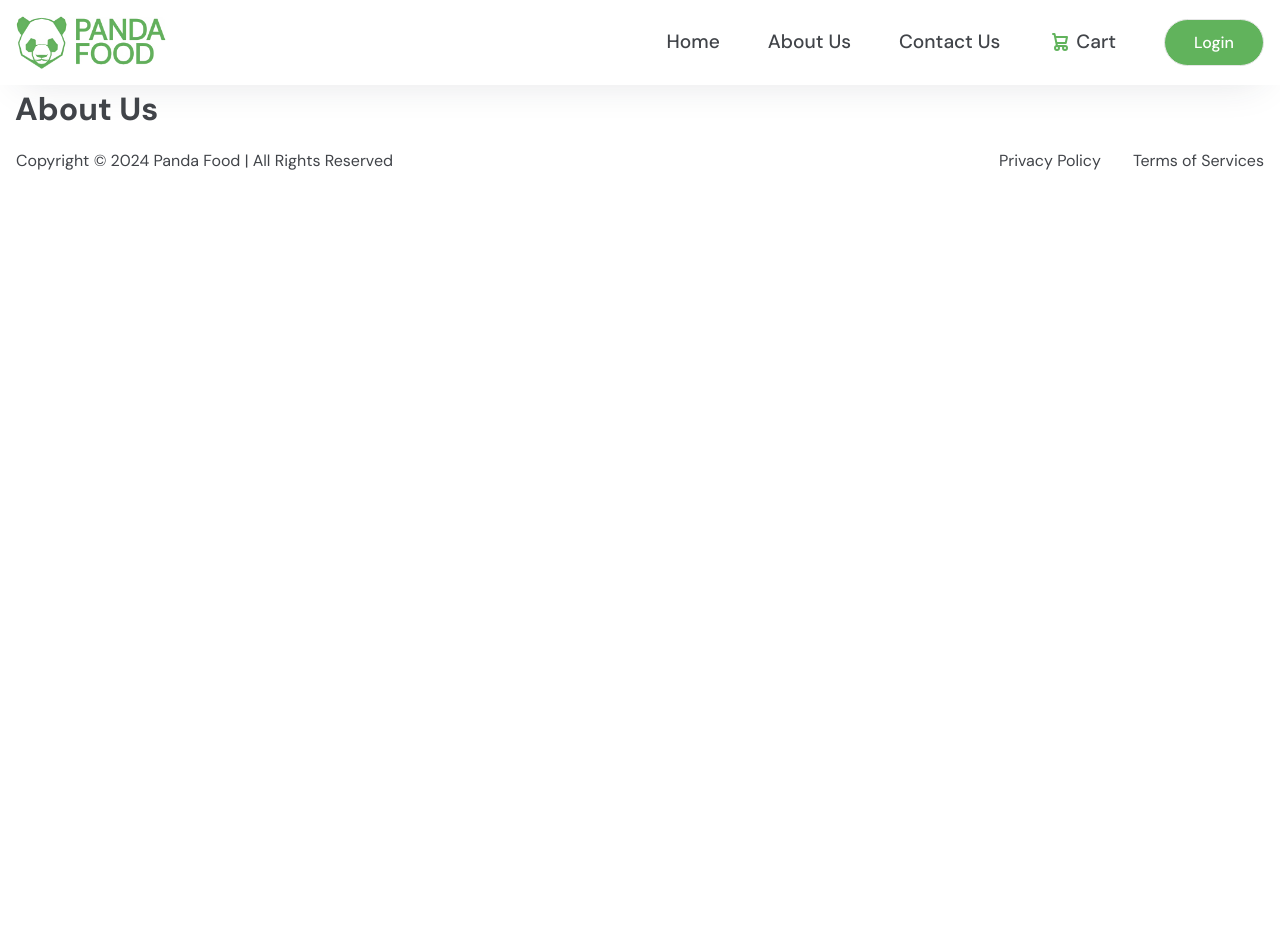
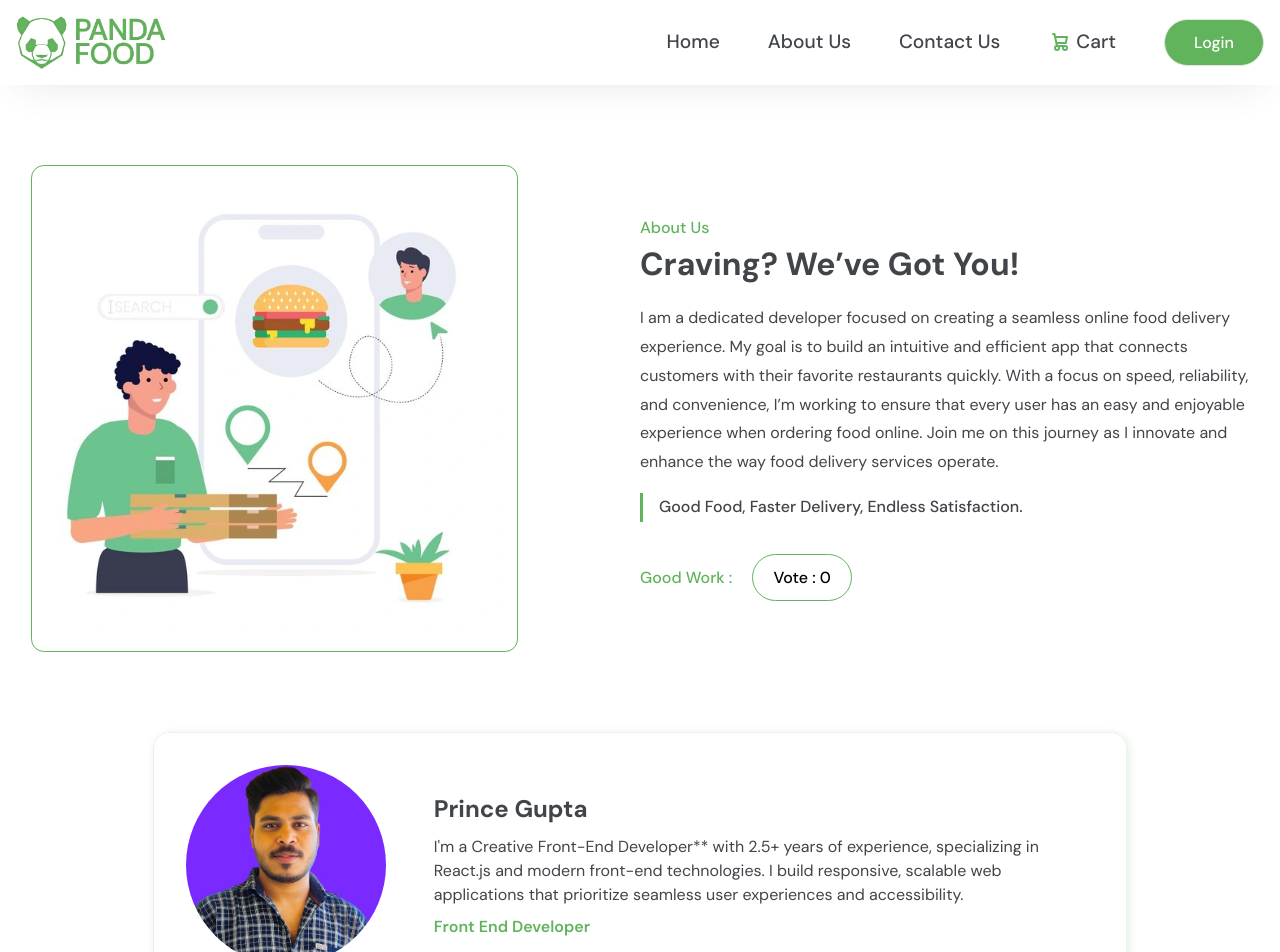
Before and after one commit to princegupta1998/Panda-Food-Delivery-App, a React (Vite) app: page /about-us in a window 1280 px wide. Shown: the top 952 px of the page. Before the commit the page ends 800 px from the top, so only its background shows below. Built offline with nearby package versions, Linux system fonts and the light colour scheme; no server answers.

Commit message:
Added the about page using class based component and Learned about the react lifecycle methods

```diff
--- a/src/App.js
+++ b/src/App.js
@@ -31,7 +31,7 @@ const appRouter = createBrowserRouter([
       },
       {
         path: "/about-us",
-        element: <AboutUs />,
+        element: <AboutUs title={"Craving? We’ve Got You!"} />,
       },
       {
         path: "/contact-us",
--- a/src/components/about_us/AboutUs.js
+++ b/src/components/about_us/AboutUs.js
@@ -1,9 +1,73 @@
-const AboutUs = () => {
-  return (
-    <div id="about-us" className="container">
-      <h1>About Us</h1>
-    </div>
-  );
-};
+import React from "react";
+import "./aboutus.css";
+import AboutImg from "../../assets/images/About_us.webp";
+import UserCard from "./UserCard.js";
+
+class AboutUs extends React.Component {
+  constructor(props) {
+    super(props);
+    this.state = {
+      vote: 0,
+    };
+    console.log("Parent Constructor Called");
+  }
+
+  componentDidMount() {
+    this.timer = setInterval(() => {
+      console.log("Hello i am from setinterval");
+    }, 1000);
+    console.log("Parent ComponentDidMount Called");
+  }
+
+  componentWillUnmount() {
+    clearInterval(this.timer);
+    console.log("Parent componentWillUnmounte");
+  }
+
+  render() {
+    console.log("Parent Render Method called");
+    const { title } = this.props;
+    const { vote } = this.state;
+
+    return (
+      <div id="about-us" className="container">
+        <div className="about-wrapper">
+          <div className="about-image">
+            <img src={AboutImg} alt="About Us" loading="lazy"></img>
+          </div>
+          <div className="about-content">
+            <span>About Us</span>
+            <h2>{title}</h2>
+            <p>
+              I am a dedicated developer focused on creating a seamless online
+              food delivery experience. My goal is to build an intuitive and
+              efficient app that connects customers with their favorite
+              restaurants quickly. With a focus on speed, reliability, and
+              convenience, I’m working to ensure that every user has an easy and
+              enjoyable experience when ordering food online. Join me on this
+              journey as I innovate and enhance the way food delivery services
+              operate.
+            </p>
+            <blockquote>
+              Good food, faster delivery, endless satisfaction.
+            </blockquote>
+            <span>Good Work : </span>
+            <button
+              className="button about-vote"
+              onClick={() => {
+                this.setState({
+                  vote: this.state.vote + 1,
+                });
+              }}
+            >
+              Vote : {vote}
+            </button>
+          </div>
+        </div>
+        <UserCard designation={"Front End Developer"} />
+      </div>
+    );
+  }
+}
 
 export default AboutUs;
--- /dev/null
+++ b/src/components/about_us/UserCard.js
@@ -0,0 +1,54 @@
+import { Component } from "react";
+import Developer from "../../assets/images/Developer.webp";
+import { userBio } from "../../utils/constants";
+
+class UserCard extends Component {
+  constructor(props) {
+    super(props);
+    this.state = {
+      userInfo: {
+        avatar_url: Developer,
+        name: "Prince Gupta",
+        bio: userBio,
+      },
+    };
+    console.log("Child Constructor Called");
+  }
+
+  async componentDidMount() {
+    console.log("Child ComponentDidMount Called");
+    const data = await fetch("https://api.github.com/users/princegupta1998");
+    const json = await data.json();
+    this.setState({
+      userInfo: json,
+    });
+  }
+
+  componentWillUnmount() {
+    console.log("child componentWillUnmounte");
+  }
+
+  render() {
+    console.log("Child render method Called");
+
+    const { designation } = this.props;
+    const { name, avatar_url, bio } = this.state.userInfo;
+    return (
+      <div className="developer-card">
+        <img src={avatar_url} alt="Developer" loading="lazy"></img>
+        <div className="developer-details">
+          <a
+            href="https://github.com/princegupta1998/princegupta1998"
+            target="_blank"
+          >
+            <h2>{name}</h2>
+          </a>
+          <p>{bio}</p>
+          <span>{designation}</span>
+        </div>
+      </div>
+    );
+  }
+}
+
+export default UserCard;
--- /dev/null
+++ b/src/components/about_us/aboutus.css
@@ -0,0 +1,84 @@
+#about-us {
+  padding: 5rem 1rem;
+}
+
+.about-wrapper {
+  display: flex;
+  flex-wrap: wrap;
+  align-items: center;
+  padding-bottom: 5rem;
+}
+
+.about-image {
+  width: 50%;
+}
+
+.about-image img {
+  width: 80%;
+  height: auto;
+  border: 0.1rem solid var(--primary-color);
+  border-radius: 0.8rem;
+  padding: 1rem;
+}
+
+.about-content {
+  width: 50%;
+}
+
+.about-content span {
+  color: var(--primary-color);
+  font-weight: 500;
+}
+
+.about-content h2 {
+  font-size: 2rem;
+}
+
+.about-content p {
+  margin: 1rem 0;
+  line-height: 1.8rem;
+}
+
+.about-content blockquote {
+  border-left: 0.2rem solid var(--primary-color);
+  padding: 0 0 0 1rem;
+  line-height: 1.8rem;
+  font-weight: 500;
+  text-transform: capitalize;
+}
+
+.about-vote {
+  margin-top: 2rem;
+  margin-left: 1rem;
+}
+
+.button.about-vote {
+  border-color: var(--primary-color);
+}
+
+.developer-card {
+  width: 80%;
+  margin: 0 auto;
+  border: 0.1rem solid #eeeeee;
+  border-radius: 1rem;
+  align-items: center;
+  gap: 3rem;
+  padding: 2rem;
+  display: flex;
+  box-shadow: 2px 2px 10px #60b35c31;
+}
+
+.developer-card img {
+  width: 200px;
+  height: 200px;
+  border-radius: 50%;
+}
+
+.developer-details p {
+  margin: 0.5rem 0;
+}
+
+.developer-details span {
+  color: var(--primary-color);
+  font-weight: 600;
+}
--- a/src/components/restaurant/RestaurantDetails.js
+++ b/src/components/restaurant/RestaurantDetails.js
@@ -34,16 +34,16 @@ const RestaurantDetails = () => {
       </p>
       <p>{cuisines.join(", ")}</p>
 
-      {cards.map((menuWithTitle) => {
+      {cards.map((menuWithTitle, index) => {
         const title = menuWithTitle?.card?.card?.title;
         const menu = menuWithTitle?.card?.card?.itemCards;
 
         return (
-          <div>
+          <div key={index}>
             <h3>{title}</h3>
             <ul>
               {menu?.map((item) => (
-                <li>
+                <li key={item?.card?.info?.id}>
                   {item?.card?.info?.name}- {"₹"}
                   {item?.card?.info?.price / 100 ||
                     item?.card?.info?.defaultPrice / 100}
--- a/src/utils/constants.js
+++ b/src/utils/constants.js
@@ -6,3 +6,6 @@ export const CDN_URL =
 
 export const MENU_API =
   "https://www.swiggy.com/dapi/menu/pl?page-type=REGULAR_MENU&complete-menu=true&lat=27.3965071&lng=80.1250479&restaurantId=";
+
+export const userBio =
+  "I'm a Creative Front-End Developer** with 2.5+ years of experience, specializing in React.js and modern front-end technologies. I build responsive, scalable web applications that prioritize seamless user experiences and accessibility.";
```
Also changed, not shown: src/assets/images/About_us.webp (added), src/assets/images/Developer.webp (added).
